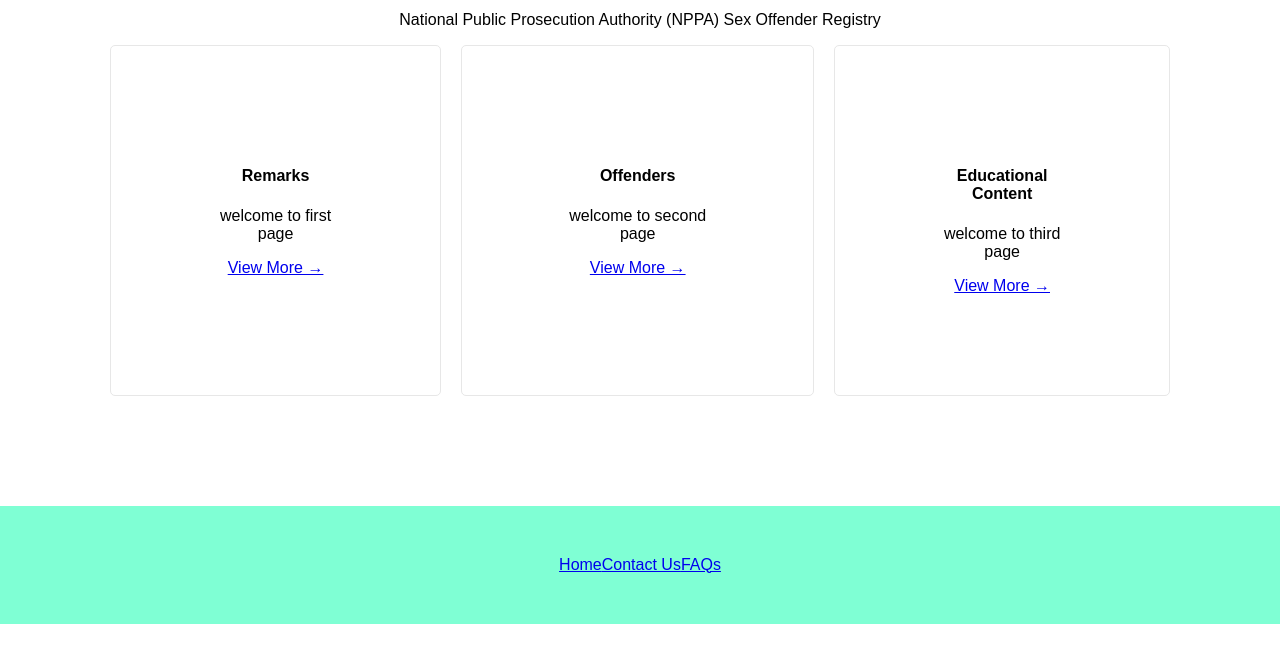
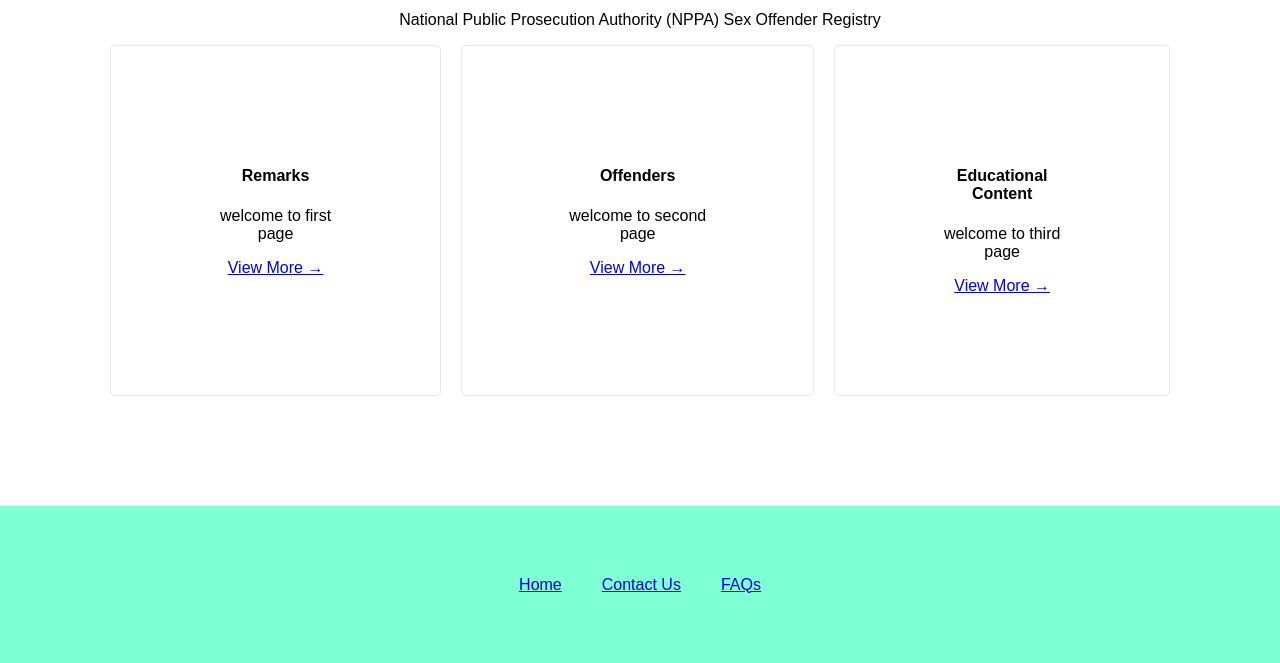
Before and after one commit to Habakurama/javascript_minjustice_learning, a plain HTML site: page index.html in a window 1280 px wide. Shown: the part 245-908 px from the top of the page. Before the commit the page ends 869 px from the top, so only its background shows below. Drawn offline with Linux system fonts and the light colour scheme.

Commit message:
some change

```diff
--- a/script.js
+++ b/script.js
@@ -39,6 +39,7 @@ const translations = {
       educationContent: "bienvenue sur la troisième page",
       viewMore: "Voir Plus →"
   }
+
 };
 
 // Function to change the language
--- a/style.css
+++ b/style.css
@@ -124,10 +124,11 @@ text-align: center;
 
 
 }
-footer a{
+.footer a{
   display: flexbox;
   justify-content: space-between;
   align-items: center;
+  padding: 20px;
 
 }
 @media(max-width:350px){
```
